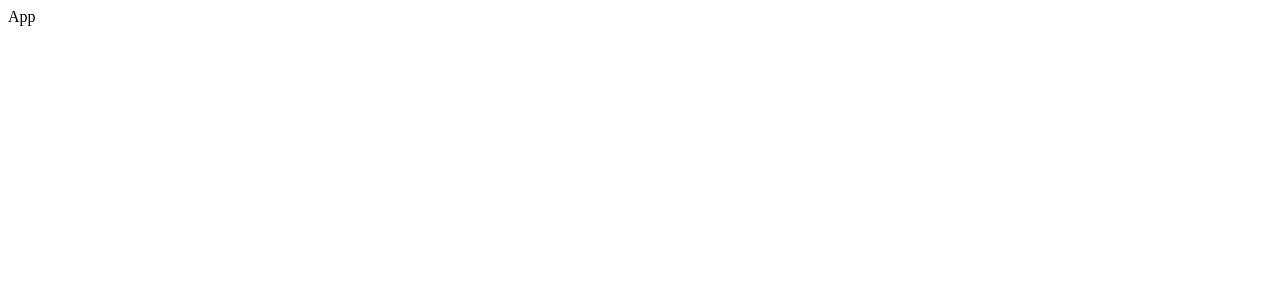
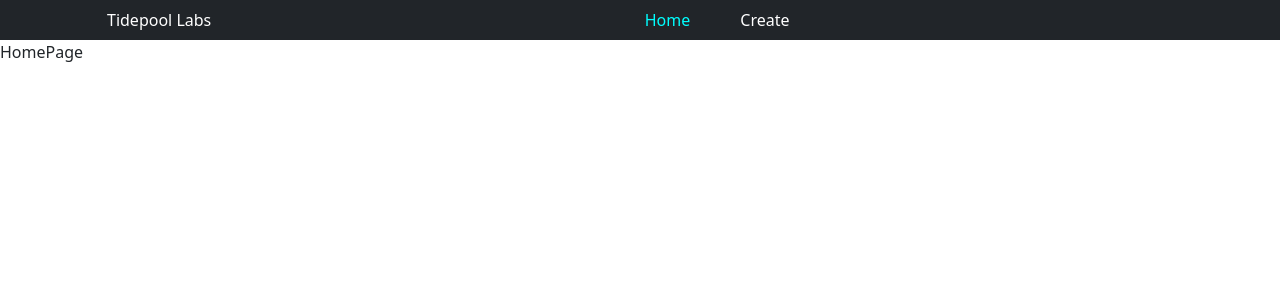
Before and after one commit to EdArWar/Tidepool-Labs, a React (Create React App) app in the folder client/: page / in a window 1280 px wide. Shown: the top 300 px of the page. Built offline with nearby package versions, Linux system fonts and the light colour scheme.

Commit message:
create page and routes

```diff
--- a/client/public/index.html
+++ b/client/public/index.html
@@ -10,34 +10,13 @@
       content="Web site created using create-react-app"
     />
     <link rel="apple-touch-icon" href="%PUBLIC_URL%/logo192.png" />
-    <!--
-      manifest.json provides metadata used when your web app is installed on a
-      user's mobile device or desktop. See https://developers.google.com/web/fundamentals/web-app-manifest/
-    -->
-    <link rel="manifest" href="%PUBLIC_URL%/manifest.json" />
-    <!--
-      Notice the use of %PUBLIC_URL% in the tags above.
-      It will be replaced with the URL of the `public` folder during the build.
-      Only files inside the `public` folder can be referenced from the HTML.
-
-      Unlike "/favicon.ico" or "favicon.ico", "%PUBLIC_URL%/favicon.ico" will
-      work correctly both with client-side routing and a non-root public URL.
-      Learn how to configure a non-root public URL by running `npm run build`.
-    -->
+    <link rel="stylesheet" href="https://cdn.jsdelivr.net/npm/bootstrap@5.1.3/dist/css/bootstrap.min.css"
+      integrity="sha384-1BmE4kWBq78iYhFldvKuhfTAU6auU8tT94WrHftjDbrCEXSU1oBoqyl2QvZ6jIW3" crossorigin="anonymous" />
     <title>React App</title>
   </head>
   <body>
     <noscript>You need to enable JavaScript to run this app.</noscript>
     <div id="root"></div>
-    <!--
-      This HTML file is a template.
-      If you open it directly in the browser, you will see an empty page.
 
-      You can add webfonts, meta tags, or analytics to this file.
-      The build step will place the bundled scripts into the <body> tag.
-
-      To begin the development, run `npm start` or `yarn start`.
-      To create a production bundle, use `npm run build` or `yarn build`.
-    -->
   </body>
 </html>
--- a/client/src/App.jsx
+++ b/client/src/App.jsx
@@ -1,7 +1,8 @@
 import React from "react";
+import PageRoutes from "./routes/PageRoutes";
 
 const App = () => {
-  return <div>App</div>;
+  return <PageRoutes />;
 };
 
 export default App;
--- /dev/null
+++ b/client/src/components/link/CustomLink.jsx
@@ -0,0 +1,21 @@
+import React from "react";
+import { Link, useMatch } from "react-router-dom";
+
+const CustomLink = ({ children, to, active = false, ...props }) => {
+  const match = useMatch(to);
+  return (
+    <Link
+      to={to}
+      {...props}
+      style={{
+        color: active || !match ? "white" : "aqua",
+        textDecoration: "none",
+        margin: "0px 25px",
+      }}
+    >
+      {children}
+    </Link>
+  );
+};
+
+export default CustomLink;
--- /dev/null
+++ b/client/src/components/navbar/MenuNavbar.jsx
@@ -0,0 +1,28 @@
+import React from "react";
+import { Container, Nav, Navbar } from "react-bootstrap";
+import CustomLink from "./../link/CustomLink";
+import styles from "./MenuNavbar.module.css";
+
+const MenuNavbar = () => {
+  return (
+    <Navbar collapseOnSelect expand="lg" bg="dark" variant="dark">
+      <Container>
+        <CustomLink to="/" active className="ml-1">
+          Tidepool Labs
+        </CustomLink>
+        <Navbar.Toggle aria-controls="responsive-navbar-nav" />
+        <Navbar.Collapse
+          id="responsive-navbar-nav"
+          style={{ display: "flex", justifyContent: "space-around" }}
+        >
+          <Nav className={styles.menu_navbar}>
+            <CustomLink to="/">Home</CustomLink>
+            <CustomLink to="/create">Create</CustomLink>
+          </Nav>
+        </Navbar.Collapse>
+      </Container>
+    </Navbar>
+  );
+};
+
+export default MenuNavbar;
--- /dev/null
+++ b/client/src/components/navbar/MenuNavbar.module.css
@@ -0,0 +1,5 @@
+.menu_navbar {
+  display: flex;
+  justify-content: center;
+  text-align: center;
+}
--- /dev/null
+++ b/client/src/layout/Layout.jsx
@@ -0,0 +1,14 @@
+import React from "react";
+import { Outlet } from "react-router-dom";
+import MenuNavbar from "./../components/navbar/MenuNavbar";
+
+const Layout = () => {
+  return (
+    <>
+      <MenuNavbar />
+      <Outlet />
+    </>
+  );
+};
+
+export default Layout;
--- /dev/null
+++ b/client/src/pages/404/NotFoundPage.jsx
@@ -0,0 +1,7 @@
+import React from "react";
+
+const NotFoundPage = () => {
+  return <div>NotFoundPage</div>;
+};
+
+export default NotFoundPage;
--- /dev/null
+++ b/client/src/pages/createPage/CreatePage.jsx
@@ -0,0 +1,7 @@
+import React from "react";
+
+const CreatePage = () => {
+  return <div>CreatePage</div>;
+};
+
+export default CreatePage;
--- /dev/null
+++ b/client/src/pages/homePage/HomePage.jsx
@@ -0,0 +1,7 @@
+import React from "react";
+
+const HomePage = () => {
+  return <div>HomePage</div>;
+};
+
+export default HomePage;
--- /dev/null
+++ b/client/src/pages/searchWordsPage/SearchWordsPage.jsx
@@ -0,0 +1,7 @@
+import React from "react";
+
+const SearchWordsPage = () => {
+  return <div>SearchWordsPage</div>;
+};
+
+export default SearchWordsPage;
--- /dev/null
+++ b/client/src/routes/PageRoutes.jsx
@@ -0,0 +1,22 @@
+import React from "react";
+import { Route, Routes } from "react-router-dom";
+import Layout from "./../layout/Layout";
+import NotFoundPage from "./../pages/404/NotFoundPage";
+import CreatePage from "./../pages/createPage/CreatePage";
+import HomePage from "./../pages/homePage/HomePage";
+import SearchWordsPage from "./../pages/searchWordsPage/SearchWordsPage";
+
+const PageRoutes = () => {
+  return (
+    <Routes>
+      <Route path="/" element={<Layout />}>
+        <Route index element={<HomePage />} />
+        <Route path="create" element={<CreatePage />} />
+        <Route path="search-words" element={<SearchWordsPage />} />
+        <Route path="*" element={<NotFoundPage />} />
+      </Route>
+    </Routes>
+  );
+};
+
+export default PageRoutes;
```
